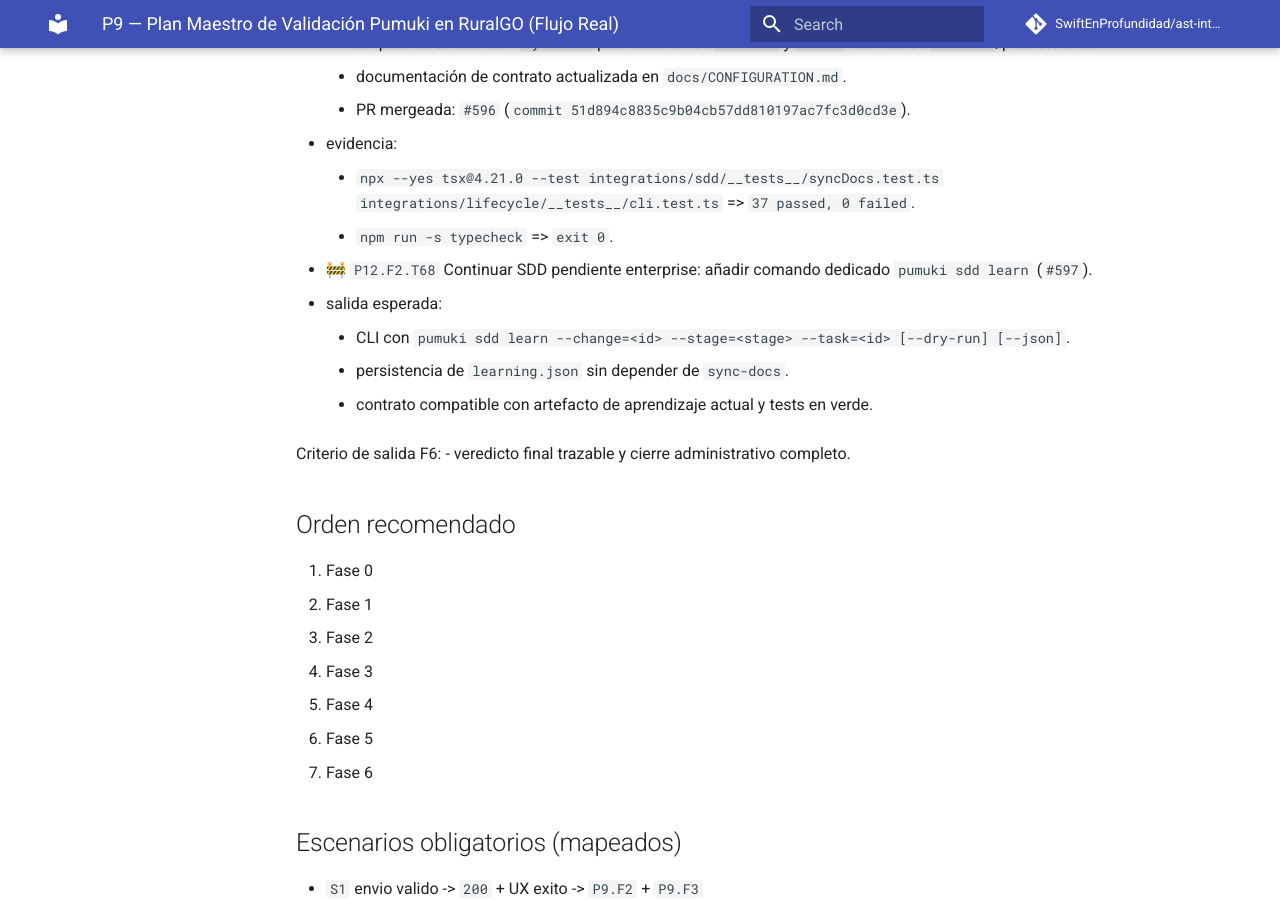
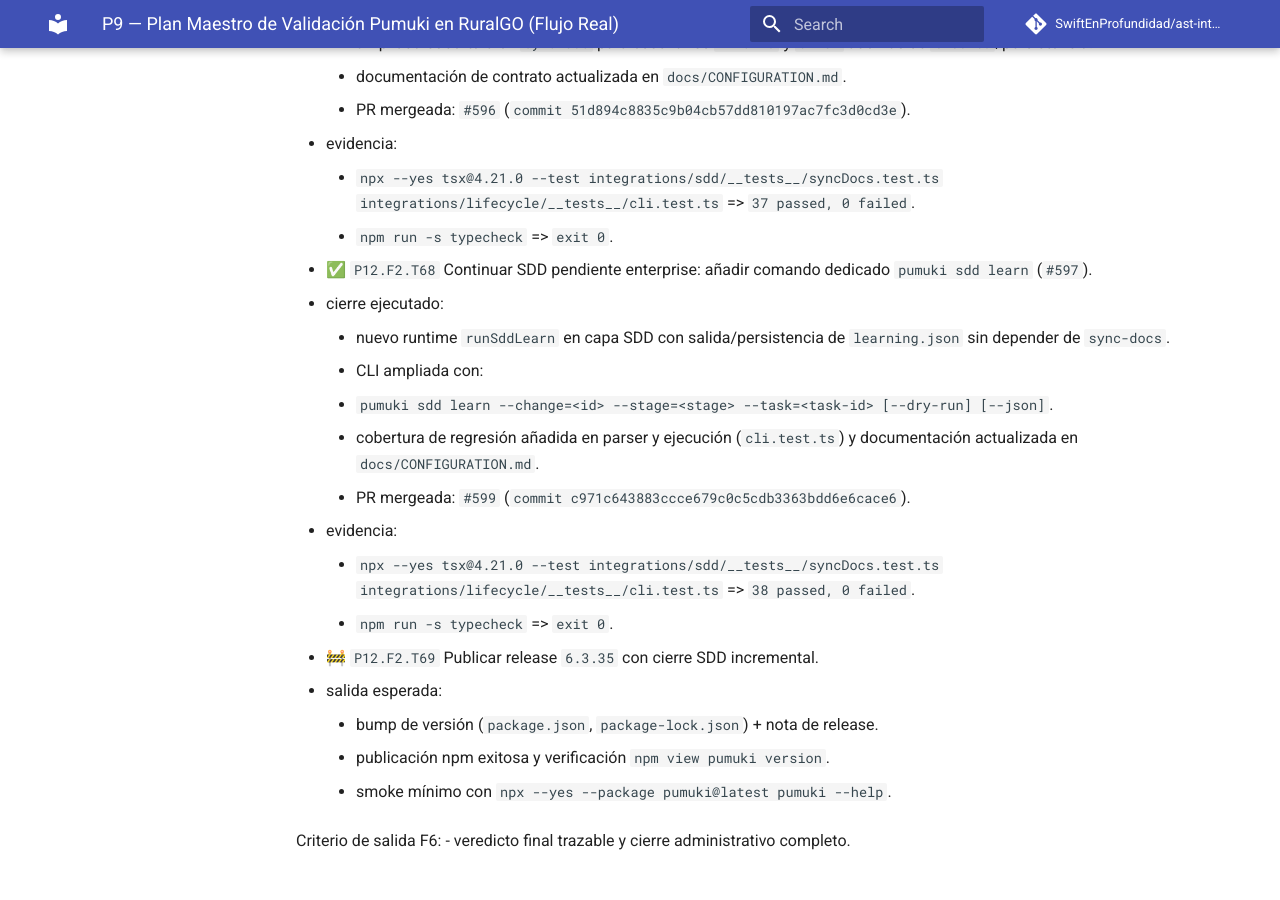
Before and after one commit to SwiftEnProfundidad/ast-intelligence-hooks, an MkDocs documentation site: the page built from docs/seguimiento-completo-validacion-ruralgo-03-03-2026.md, in a window 1280 px wide and 900 px high, scrolled down 69198 px. Built offline with MkDocs 1.6.1 and Material for MkDocs 9.7.7, drawn with Linux system fonts in a browser that asks for light colours; comment, search, counter and statistics services are not loaded; some of the changed text lies outside the part shown.

```diff
--- a/docs/seguimiento-completo-validacion-ruralgo-03-03-2026.md
+++ b/docs/seguimiento-completo-validacion-ruralgo-03-03-2026.md
@@ -1931,11 +1931,22 @@ Criterio de salida F5:
     - `npx --yes tsx@4.21.0 --test integrations/sdd/__tests__/syncDocs.test.ts integrations/lifecycle/__tests__/cli.test.ts` => `37 passed, 0 failed`.
     - `npm run -s typecheck` => `exit 0`.
 
-- 🚧 `P12.F2.T68` Continuar SDD pendiente enterprise: añadir comando dedicado `pumuki sdd learn` (`#597`).
+- ✅ `P12.F2.T68` Continuar SDD pendiente enterprise: añadir comando dedicado `pumuki sdd learn` (`#597`).
+  - cierre ejecutado:
+    - nuevo runtime `runSddLearn` en capa SDD con salida/persistencia de `learning.json` sin depender de `sync-docs`.
+    - CLI ampliada con:
+      - `pumuki sdd learn --change=<id> --stage=<stage> --task=<task-id> [--dry-run] [--json]`.
+    - cobertura de regresión añadida en parser y ejecución (`cli.test.ts`) y documentación actualizada en `docs/CONFIGURATION.md`.
+    - PR mergeada: `#599` (`commit c971c643883ccce679c0c5cdb3363bdd6e6cace6`).
+  - evidencia:
+    - `npx --yes tsx@4.21.0 --test integrations/sdd/__tests__/syncDocs.test.ts integrations/lifecycle/__tests__/cli.test.ts` => `38 passed, 0 failed`.
+    - `npm run -s typecheck` => `exit 0`.
+
+- 🚧 `P12.F2.T69` Publicar release `6.3.35` con cierre SDD incremental.
   - salida esperada:
-    - CLI con `pumuki sdd learn --change=<id> --stage=<stage> --task=<id> [--dry-run] [--json]`.
-    - persistencia de `learning.json` sin depender de `sync-docs`.
-    - contrato compatible con artefacto de aprendizaje actual y tests en verde.
+    - bump de versión (`package.json`, `package-lock.json`) + nota de release.
+    - publicación npm exitosa y verificación `npm view pumuki version`.
+    - smoke mínimo con `npx --yes --package pumuki@latest pumuki --help`.
 
 Criterio de salida F6:
 - veredicto final trazable y cierre administrativo completo.
```
Also changed, not shown: docs/registro-maestro-de-seguimiento.md (+2 -2 lines).
